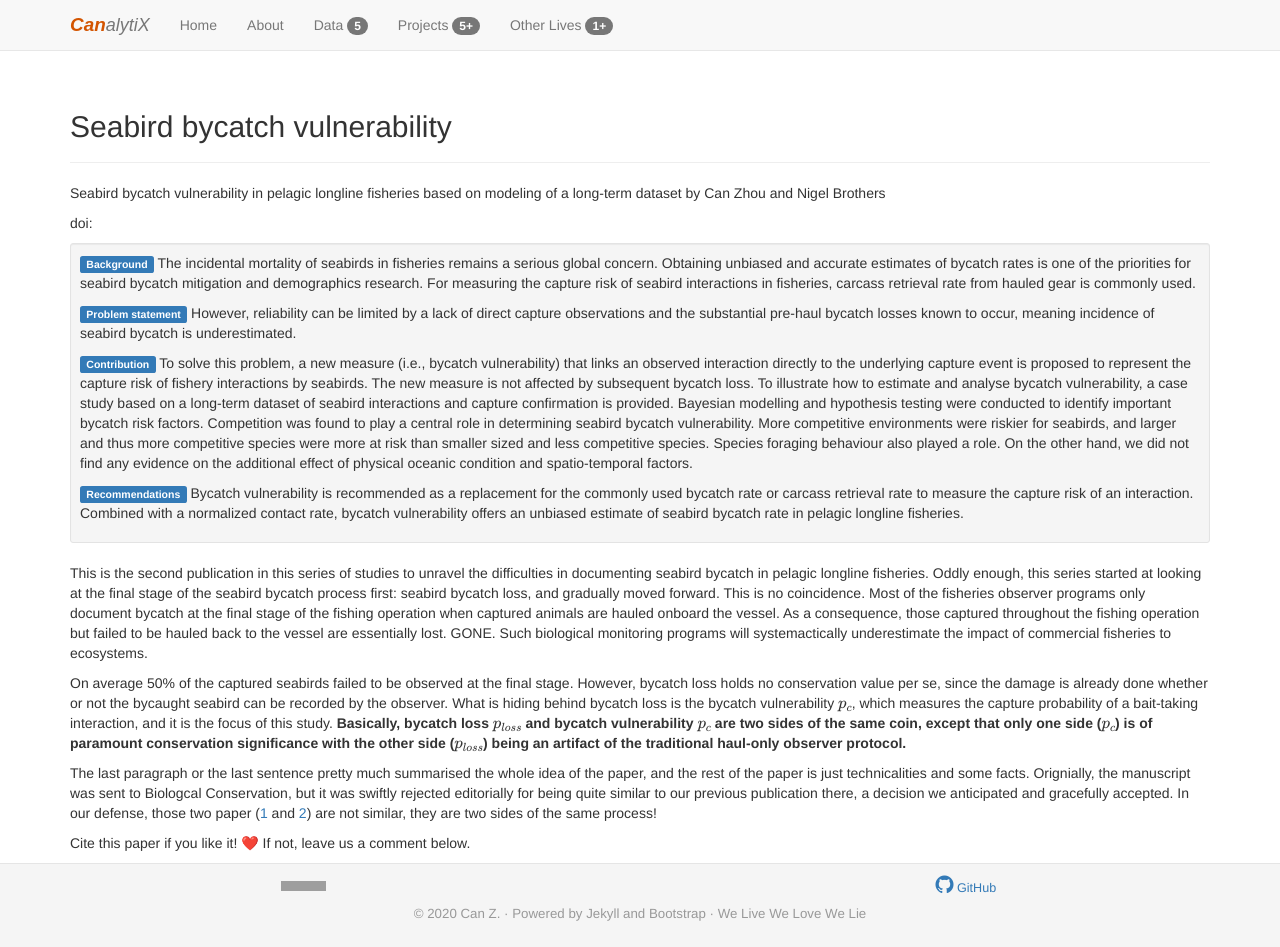
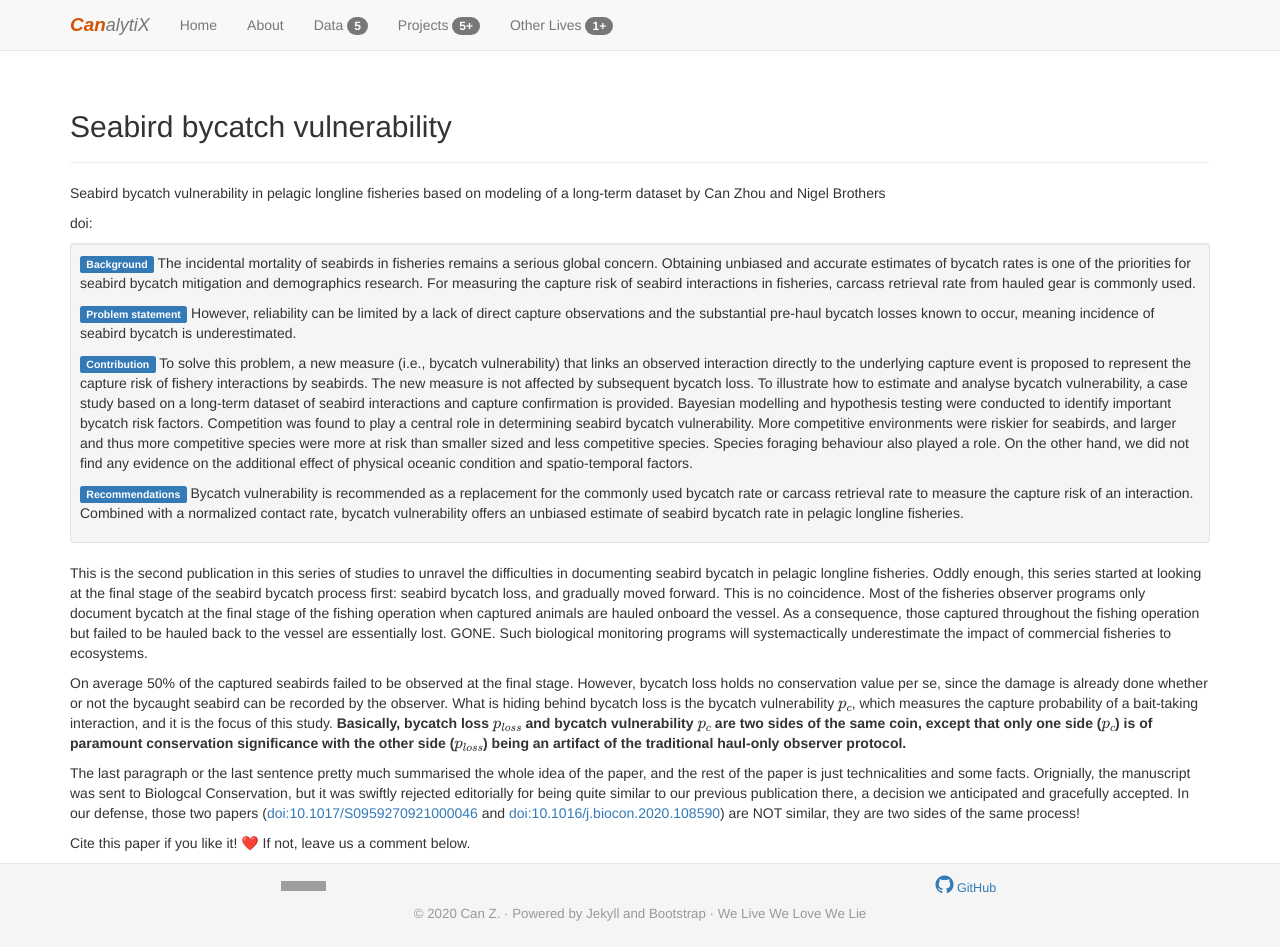
Before and after one commit to HVoltBb/HVoltBb.github.io, a Jekyll site: the page built from random/posts/birdbycatch_paper2021.html, in a window 1280 px wide and 947 px high. Built offline with Jekyll 4.4.1, drawn with Linux system fonts in a browser that asks for light colours; formulas are drawn with MathJax 3; comment, search, counter and statistics services are not loaded; grey boxes are pictures that could not be loaded.

Commit message:
Update birdbycatch_paper2021.html

```diff
--- a/random/posts/birdbycatch_paper2021.html
+++ b/random/posts/birdbycatch_paper2021.html
@@ -22,5 +22,5 @@ description: Read seabird vulnerability in pelagic longline fisheries with Can Z
 
 <p>This is the second publication in this series of studies to unravel the difficulties in documenting seabird bycatch in pelagic longline fisheries. Oddly enough, this series started at looking at the final stage of the seabird bycatch process first: seabird bycatch loss, and gradually moved forward. This is no coincidence. Most of the fisheries observer programs only document bycatch at the final stage of the fishing operation when captured animals are hauled onboard the vessel. As a consequence, those captured throughout the fishing operation but failed to be hauled back to the vessel are essentially lost. GONE. Such biological monitoring programs will systemactically underestimate the impact of commercial fisheries to ecosystems.</p>
 <p>On average 50% of the captured seabirds failed to be observed at the final stage. However, bycatch loss holds no conservation value per se, since the damage is already done whether or not the bycaught seabird can be recorded by the observer. What is hiding behind bycatch loss is the bycatch vulnerability \(p_c\), which measures the capture probability of a bait-taking interaction, and it is the focus of this study. <b>Basically, bycatch loss \(p_{loss}\) and bycatch vulnerability \(p_c\) are two sides of the same coin, except that only one side (\(p_c\)) is of paramount conservation significance with the other side (\(p_{loss}\)) being an artifact of the traditional haul-only observer protocol.</b></p>
-<p>The last paragraph or the last sentence pretty much summarised the whole idea of the paper, and the rest of the paper is just technicalities and some facts. Orignially, the manuscript was sent to Biologcal Conservation, but it was swiftly rejected editorially for being quite similar to our previous publication there, a decision we anticipated and gracefully accepted. In our defense, those two paper (<a href="#">1</a> and <a href="#">2</a>) are not similar, they are two sides of the same process!</p>
+<p>The last paragraph or the last sentence pretty much summarised the whole idea of the paper, and the rest of the paper is just technicalities and some facts. Orignially, the manuscript was sent to Biologcal Conservation, but it was swiftly rejected editorially for being quite similar to our previous publication there, a decision we anticipated and gracefully accepted. In our defense, those two papers (<a href="https://www.cambridge.org/core/journals/bird-conservation-international/article/abs/seabird-bycatch-vulnerability-in-pelagic-longline-fisheries-based-on-modelling-of-a-longterm-dataset/94D3D8A27E73867781584B21A288B6E3">doi:10.1017/S0959270921000046</a> and <a href="https://www.sciencedirect.com/science/article/pii/S0006320719317653">doi:10.1016/j.biocon.2020.108590</a>) are NOT similar, they are two sides of the same process!</p>
 <p>Cite this paper if you like it! &#10084;&#65039; If not, leave us a comment below.</p>
```
